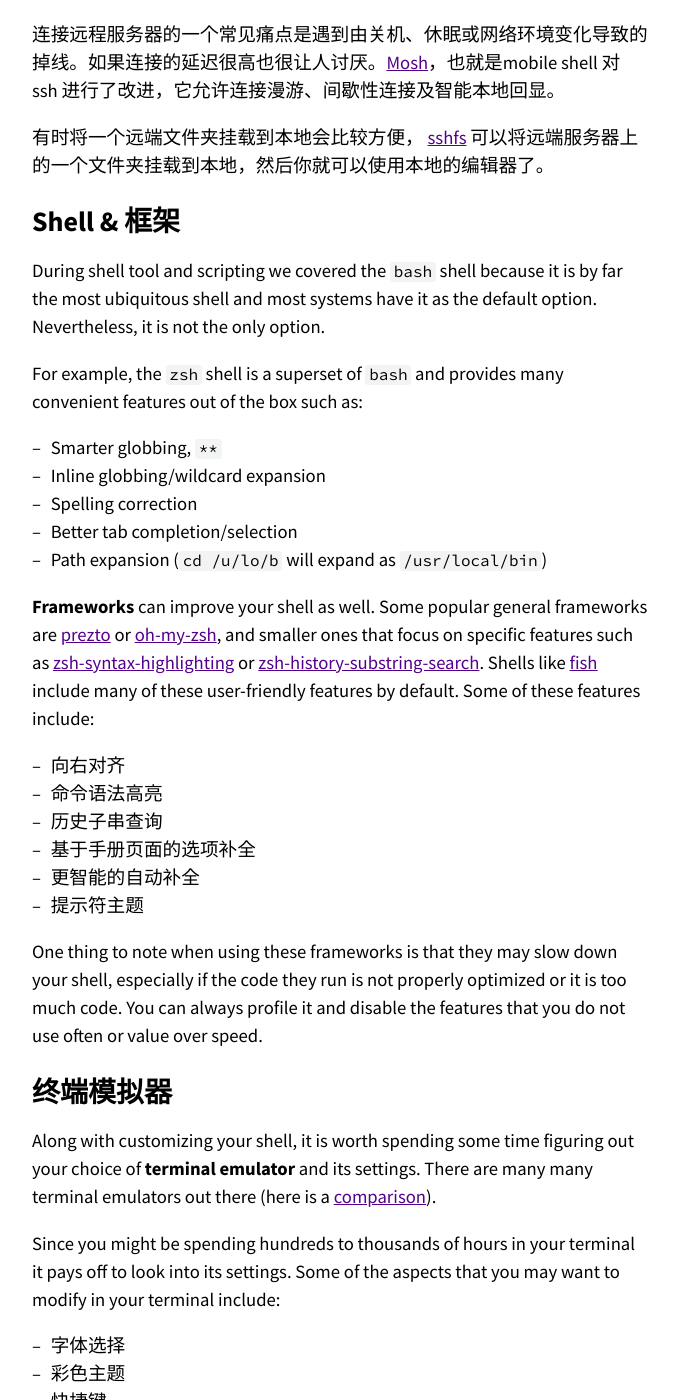
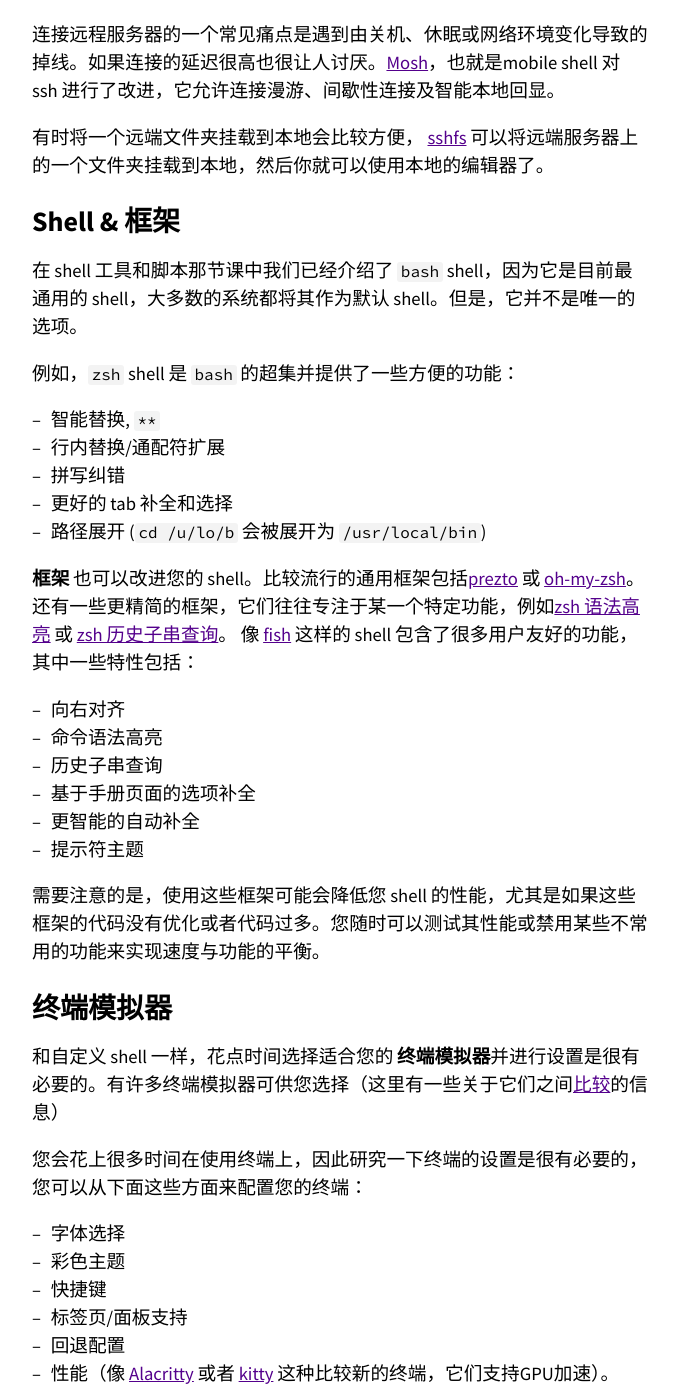
Before and after one commit to missing-semester-cn/missing-semester-cn.github.io, a Jekyll site: the page built from _2020/command-line.md, in a window 1280 px wide and 1400 px high, scrolled down 12205 px. Shown: the whole window, without its empty margins (300-978 px from the left). Built offline with Jekyll 4.4.1, drawn with Linux system fonts in a browser that asks for light colours.

Commit message:
update trans

```diff
--- a/_2020/command-line.md
+++ b/_2020/command-line.md
@@ -392,17 +392,17 @@ Host *.mit.edu
 
 # Shell & 框架
 
-During shell tool and scripting we covered the `bash` shell because it is by far the most ubiquitous shell and most systems have it as the default option. Nevertheless, it is not the only option.
+在 shell 工具和脚本那节课中我们已经介绍了 `bash` shell，因为它是目前最通用的 shell，大多数的系统都将其作为默认 shell。但是，它并不是唯一的选项。
 
-For example, the `zsh` shell is a superset of `bash` and provides many convenient features out of the box such as:
+例如，`zsh` shell 是 `bash` 的超集并提供了一些方便的功能：
 
-- Smarter globbing, `**`
-- Inline globbing/wildcard expansion
-- Spelling correction
-- Better tab completion/selection
-- Path expansion (`cd /u/lo/b` will expand as `/usr/local/bin`)
+- 智能替换, `**`
+- 行内替换/通配符扩展
+- 拼写纠错
+- 更好的 tab 补全和选择
+- 路径展开 (`cd /u/lo/b` 会被展开为 `/usr/local/bin`)
 
-**Frameworks** can improve your shell as well. Some popular general frameworks are [prezto](https://github.com/sorin-ionescu/prezto) or [oh-my-zsh](https://github.com/robbyrussll/oh-my-zsh), and smaller ones that focus on specific features such as [zsh-syntax-highlighting](https://github.com/zsh-users/zsh-syntax-highlighting) or [zsh-history-substring-search](https://github.com/zsh-users/zsh-history-substring-search). Shells like [fish](https://fishshell.com/) include many of these user-friendly features by default. Some of these features include:
+**框架** 也可以改进您的 shell。比较流行的通用框架包括[prezto](https://github.com/sorin-ionescu/prezto) 或 [oh-my-zsh](https://github.com/robbyrussll/oh-my-zsh)。还有一些更精简的框架，它们往往专注于某一个特定功能，例如[zsh 语法高亮](https://github.com/zsh-users/zsh-syntax-highlighting) 或 [zsh 历史子串查询](https://github.com/zsh-users/zsh-history-substring-search)。 像 [fish](https://fishshell.com/) 这样的 shell 包含了很多用户友好的功能，其中一些特性包括：
 
 - 向右对齐
 - 命令语法高亮
@@ -411,14 +411,14 @@ For example, the `zsh` shell is a superset of `bash` and provides many convenien
 - 更智能的自动补全
 - 提示符主题
 
-
-One thing to note when using these frameworks is that they may slow down your shell, especially if the code they run is not properly optimized or it is too much code. You can always profile it and disable the features that you do not use often or value over speed.
+需要注意的是，使用这些框架可能会降低您 shell 的性能，尤其是如果这些框架的代码没有优化或者代码过多。您随时可以测试其性能或禁用某些不常用的功能来实现速度与功能的平衡。
 
 # 终端模拟器
 
-Along with customizing your shell, it is worth spending some time figuring out your choice of **terminal emulator** and its settings. There are many many terminal emulators out there (here is a [comparison](https://anarc.at/blog/2018-04-12-terminal-emulators-1/)).
+和自定义 shell 一样，花点时间选择适合您的 **终端模拟器**并进行设置是很有必要的。有许多终端模拟器可供您选择（这里有一些关于它们之间[比较](https://anarc.at/blog/2018-04-12-terminal-emulators-1/)的信息）
 
-Since you might be spending hundreds to thousands of hours in your terminal it pays off to look into its settings. Some of the aspects that you may want to modify in your terminal include:
+
+您会花上很多时间在使用终端上，因此研究一下终端的设置是很有必要的，您可以从下面这些方面来配置您的终端：
 
 - 字体选择
 - 彩色主题
```
